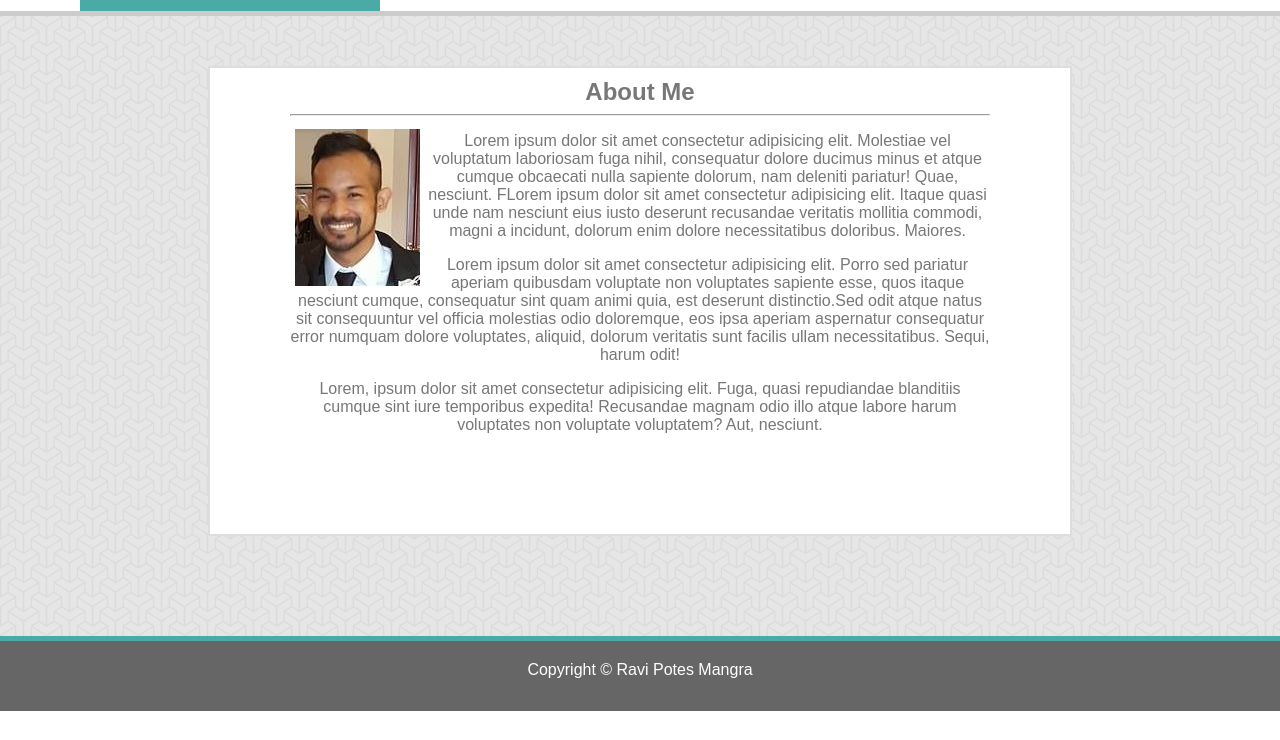
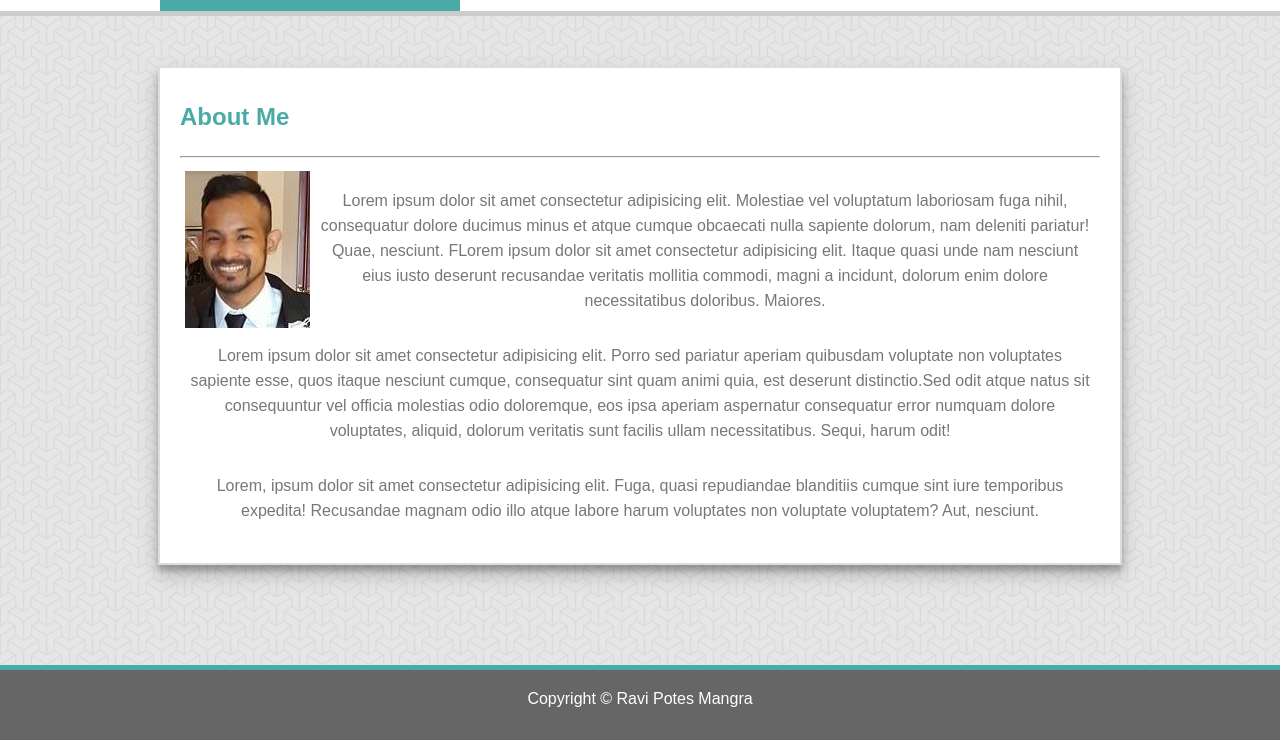
Before and after one commit to rpotesmangra11/Basic-Portfolio, a plain HTML site: page index.html in a window 1280 px wide. Shown: the part 89-829 px from the top of the page. Before the commit the page ends 800 px from the top, so only its background shows below. Drawn offline with Linux system fonts and the light colour scheme.

Commit message:
I just need a custom about me and labels on portfolio

```diff
--- a/assets/css/style.css
+++ b/assets/css/style.css
@@ -25,12 +25,23 @@ header {
   overflow: hidden;
 }
 
+#centerHeader {
+  width: 960px;
+  margin: 0px auto;
+}
+
+#aboutMe {
+  color: #4aaaa5;
+  text-align: left;
+  margin: 25px 0;
+}
+
 #name {
   background-color: #4aaaa5;
   color: white;
   width: 300px;
   float: left;
-  margin-left: 80px;
+  /* margin-left: 80px; */
   height: 120px;
   padding-top: 40px;
 }
@@ -38,7 +49,6 @@ header {
 nav {
   float: right;
   margin-top: 40px;
-  margin-right: 20px;
 }
 
 nav ul {
@@ -69,13 +79,15 @@ section {
   border: 2px solid #dddddd;
   clear: both;
   margin: 50px auto 100px auto;
-  padding: 10px 80px;
-  width: 700px;
+  padding: 10px 20px;
+  width: 920px;
   flex: 1;
+  box-shadow: 0 10px 20px rgba(0,0,0,0.19), 0 6px 6px rgba(0,0,0,0.23);
 }
 
 #profileImage {
   float: left;
+  padding-right: 10px;
 }
 
 #foot {
@@ -144,3 +156,8 @@ img.resize {
 #portPics {
   padding: 20px 20px;
 }
+
+.aboutMeP {
+  margin: 30px 10px;
+  line-height: 25px;
+}
--- a/index.html
+++ b/index.html
@@ -11,20 +11,20 @@
 
 <body>
     <header>
-        <div>
+        <div id="centerHeader" >
             <div id="name">
                 <h2>Ravi Potes Mangra</h2>
             </div>
             <nav>
                 <ul>
                     <li>
-                        <a href="#">About</a>
+                        <a href="index.html">About</a>
                     </li>
                     <li>
-                        <a href="#">Portfolio</a>
+                        <a href="portfolio.html">Portfolio</a>
                     </li>
                     <li>
-                        <a href="#">Contact</a>
+                        <a href="contact.html">Contact</a>
                     </li>
                 </ul>
             </nav>
@@ -32,19 +32,20 @@
     </header>
 
     <section>
-        <h2>About Me</h2>
+        <h2 id="aboutMe">About Me</h2>
         <hr>
         <img id="profileImage" alt "profile image" src="assets/images/foto_de_perfil_2.jpg">
-        <p>Lorem ipsum dolor sit amet consectetur adipisicing elit. Molestiae vel voluptatum laboriosam fuga nihil, consequatur
+        <p class="aboutMeP">Lorem ipsum dolor sit amet consectetur adipisicing elit. Molestiae vel voluptatum laboriosam fuga nihil, consequatur
             dolore ducimus minus et atque cumque obcaecati nulla sapiente dolorum, nam deleniti pariatur! Quae, nesciunt.
             FLorem ipsum dolor sit amet consectetur adipisicing elit. Itaque quasi unde nam nesciunt eius iusto deserunt
             recusandae veritatis mollitia commodi, magni a incidunt, dolorum enim dolore necessitatibus doloribus. Maiores.
         </p>
-        <p>Lorem ipsum dolor sit amet consectetur adipisicing elit. Porro sed pariatur aperiam quibusdam voluptate non voluptates
+        <p class="aboutMeP">Lorem ipsum dolor sit amet consectetur adipisicing elit. Porro sed pariatur aperiam quibusdam voluptate non voluptates
             sapiente esse, quos itaque nesciunt cumque, consequatur sint quam animi quia, est deserunt distinctio.Sed odit
             atque natus sit consequuntur vel officia molestias odio doloremque, eos ipsa aperiam aspernatur consequatur error
             numquam dolore voluptates, aliquid, dolorum veritatis sunt facilis ullam necessitatibus. Sequi, harum odit!</p>
-        <p>Lorem, ipsum dolor sit amet consectetur adipisicing elit. Fuga, quasi repudiandae blanditiis cumque sint iure temporibus
+
+        <p class="aboutMeP">Lorem, ipsum dolor sit amet consectetur adipisicing elit. Fuga, quasi repudiandae blanditiis cumque sint iure temporibus
             expedita! Recusandae magnam odio illo atque labore harum voluptates non voluptate voluptatem? Aut, nesciunt.</p>
     </section>
 
```
Also changed, not shown: contact.html (+1 -1 lines), portfolio.html (+1 -1 lines).
